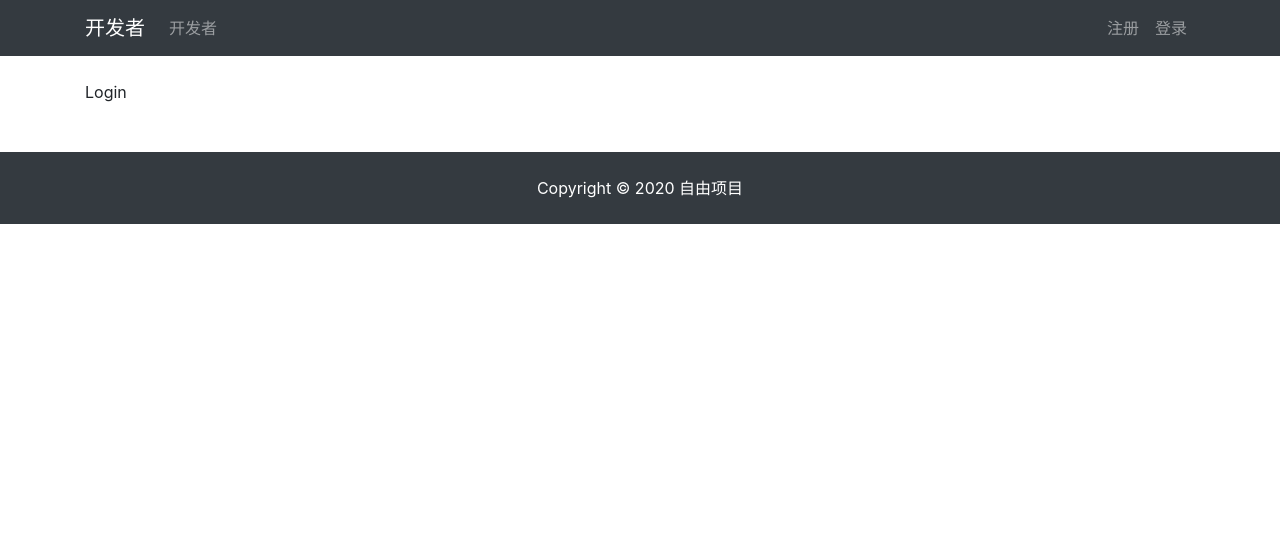
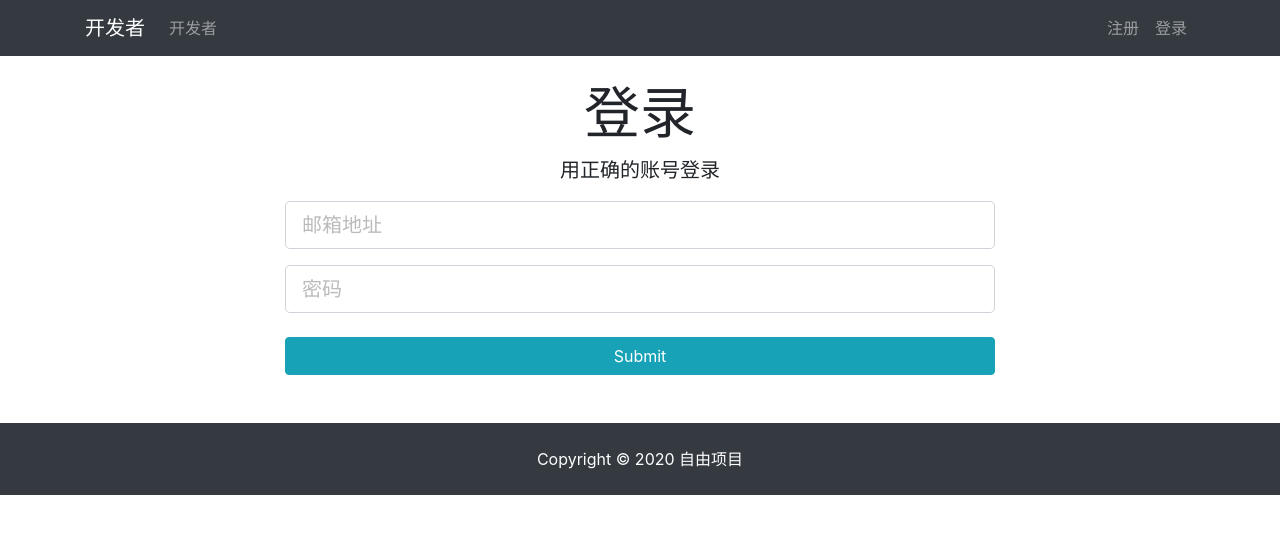
Before and after one commit to CoolLawliet/react-resume, a React (Create React App) app: page /login in a window 1280 px wide. Shown: the top 534 px of the page. Built offline with nearby package versions, Linux system fonts and the light colour scheme.

Commit message:
登录结构

```diff
--- a/src/components/auth/Login.js
+++ b/src/components/auth/Login.js
@@ -1,10 +1,63 @@
 import React, {Component} from 'react';
 
 class Login extends Component {
+    constructor() {
+        super();
+        this.state = {
+            email: '',
+            password: '',
+            errors: {}
+        };
+        this.onChange=this.onChange.bind(this)
+        this.onSubmit=this.onSubmit.bind(this)
+    }
+
+    onChange(e) {
+        this.setState({[e.target.name]: e.target.value})
+    }
+
+    onSubmit(e){
+        e.preventDefault();
+        const newUser={
+            email:this.state.email,
+            password:this.state.password
+        };
+    }
+
     render() {
         return (
-            <div>
-                Login
+            <div className="login">
+                <div className="container">
+                    <div className="row">
+                        <div className="col-md-8 m-auto">
+                            <h1 className="display-4 text-center">登录</h1>
+                            <p className="lead text-center">用正确的账号登录</p>
+                            <form onSubmit={this.onSubmit}>
+                                <div className="form-group">
+                                    <input
+                                        type="email"
+                                        className="form-control form-control-lg"
+                                        placeholder="邮箱地址"
+                                        name="email"
+                                        value={this.state.email}
+                                        onChange={this.onChange}
+                                    />
+                                </div>
+                                <div className="form-group">
+                                    <input
+                                        type="password"
+                                        className="form-control form-control-lg"
+                                        placeholder="密码"
+                                        name="password"
+                                        value={this.state.password}
+                                        onChange={this.onChange}
+                                    />
+                                </div>
+                                <input type="submit" className="btn btn-info btn-block mt-4"/>
+                            </form>
+                        </div>
+                    </div>
+                </div>
             </div>
         );
     }
```
